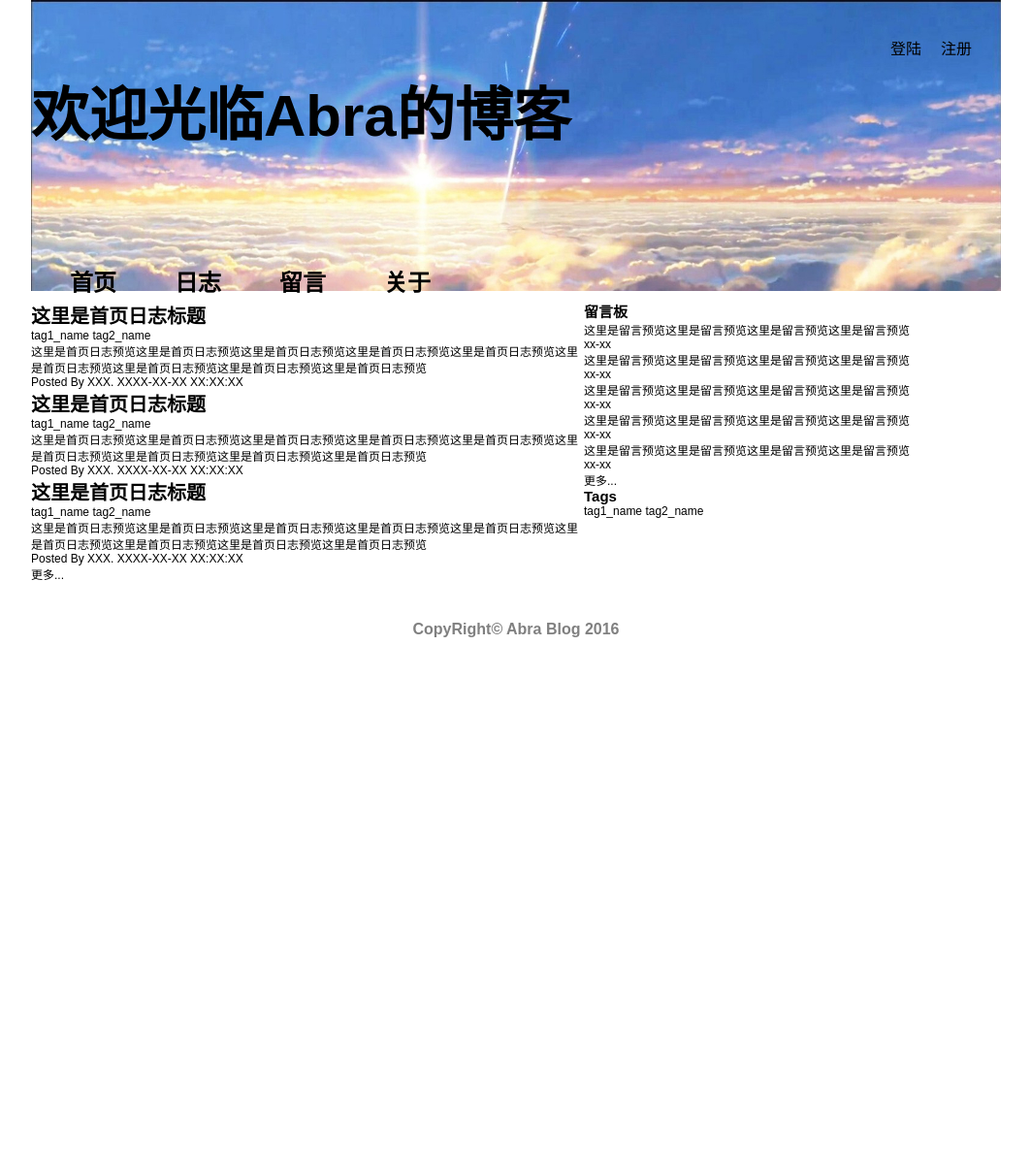
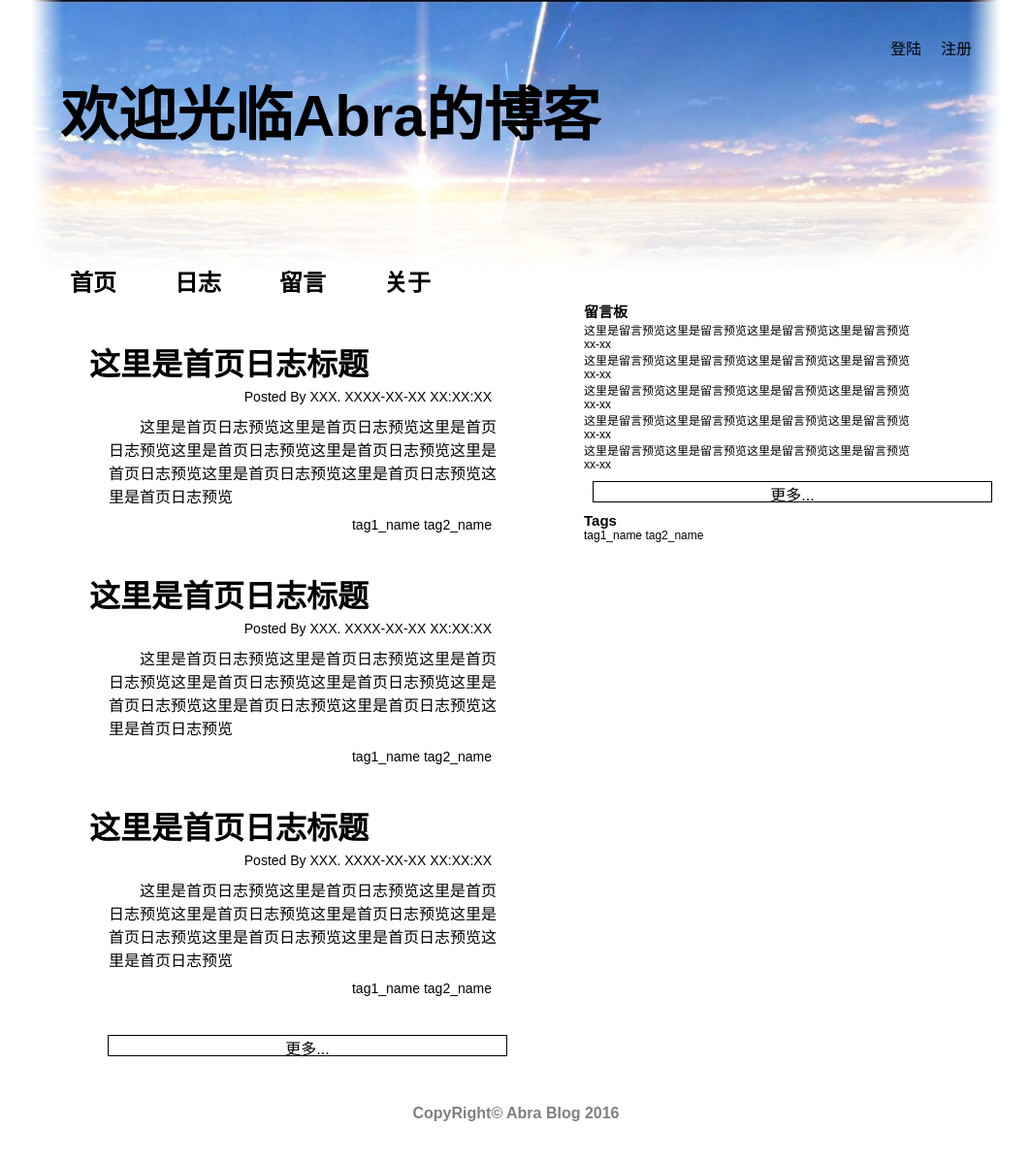
Before and after one commit to ZaraZ/MyBlog, a PHP site: page /view/index.html in a window 1280 px wide. Shown: the whole page at 97% size, without its empty margins (108-1171 px from the left). Before the commit the page ends 657 px from the top, so only its background shows below. Run offline with PHP 8.4, Linux system fonts and the light colour scheme.

Commit message:
index页面左侧布局 & 样式完成，修改header背景图片，增加渐变效果

```diff
--- a/web/www/css/default.css
+++ b/web/www/css/default.css
@@ -99,6 +99,7 @@ h3 {
 .blog-title {
     position: relative;
     top: 70px;
+    left: 30px;
     width: 570px;
 }
 
@@ -144,6 +145,7 @@ footer {
 .copyright {
     text-align: center;
     margin-top: 40px;
+    margin-bottom: 40px;
     color: gray;
     font-size: 16px;
     font-weight: bold;
--- a/web/www/css/index.css
+++ b/web/www/css/index.css
@@ -1,6 +1,48 @@
 .left {
     width: 570px;
     float: left;
+}
+.art_preview{
+  margin: 40px 60px;
+}
+
+.art_preview_title{
+  font-size: 32px;
+}
+.art_tags{
+  font-size: 14px;
+  margin-top: 5px;
+  margin-bottom: 15px;
+  padding-right: 35px;
+  text-align: right;
+}
+
+.art_preview_content{
+  font-size: 16px;
+  margin:10px auto;
+  padding-left: 20px;
+  padding-right: 20px;
+  text-indent: 2em;
+}
+
+.art_preview .posted_time{
+  font-size: 14px;
+  margin-top: 5px;
+  text-align: right;
+  padding-right: 35px;
+}
+
+.more{
+  margin: 10px auto;
+  text-align: center;
+  font-size: 16px;
+  border: 1px solid black;
+  width: 410px;
+  height: 20px;
+}
+.more_link:hover {
+    color: black;
+    font-weight: bolder;
 }
 
 .right {
--- a/web/www/view/index.html
+++ b/web/www/view/index.html
@@ -33,52 +33,51 @@
         <div class="left">
             <div class="art_preview">
                 <h2 class="art_preview_title"><a href="./artical_content.html">这里是首页日志标题</a></h2>
-                <p class="art_tags">
-                    <span id="%tag1_name"><a href="./tags_detail.html">tag1_name</a></span>
-                    <span id="%tag2_name"><a href="./tags_detail.html">tag2_name</a></span>
+                <p class="posted_time">
+                    Posted By XXX. XXXX-XX-XX XX:XX:XX
                 </p>
                 <p class="art_preview_content">
                     <a href="./artical_content.html">
                     这里是首页日志预览这里是首页日志预览这里是首页日志预览这里是首页日志预览这里是首页日志预览这里是首页日志预览这里是首页日志预览这里是首页日志预览这里是首页日志预览
                     </a>
                 </p>
-                <p class="posted_time">
-                    Posted By XXX. XXXX-XX-XX XX:XX:XX
+                <p class="art_tags">
+                    <span id="%tag1_name"><a href="./tags_detail.html">tag1_name</a></span>
+                    <span id="%tag2_name"><a href="./tags_detail.html">tag2_name</a></span>
                 </p>
             </div>
             <div class="art_preview">
                 <h2 class="art_preview_title"><a href="./artical_content.html">这里是首页日志标题</a></h2>
-                <p class="art_tags">
-                    <span id="%tag1_name"><a href="./tags_detail.html">tag1_name</a></span>
-                    <span id="%tag2_name"><a href="./tags_detail.html">tag2_name</a></span>
+                <p class="posted_time">
+                    Posted By XXX. XXXX-XX-XX XX:XX:XX
                 </p>
                 <p class="art_preview_content">
                     <a href="./artical_content.html">
                     这里是首页日志预览这里是首页日志预览这里是首页日志预览这里是首页日志预览这里是首页日志预览这里是首页日志预览这里是首页日志预览这里是首页日志预览这里是首页日志预览
                     </a>
                 </p>
-                <p class="posted_time">
-                    Posted By XXX. XXXX-XX-XX XX:XX:XX
-                </p>
-            </div>
-            <div class="art_preview">
-                <h2 class="art_preview_title"><a href="./artical_content.html">这里是首页日志标题</a></h2>
                 <p class="art_tags">
                     <span id="%tag1_name"><a href="./tags_detail.html">tag1_name</a></span>
                     <span id="%tag2_name"><a href="./tags_detail.html">tag2_name</a></span>
+                </p>
+            </div><div class="art_preview">
+                <h2 class="art_preview_title"><a href="./artical_content.html">这里是首页日志标题</a></h2>
+                <p class="posted_time">
+                    Posted By XXX. XXXX-XX-XX XX:XX:XX
                 </p>
                 <p class="art_preview_content">
                     <a href="./artical_content.html">
                     这里是首页日志预览这里是首页日志预览这里是首页日志预览这里是首页日志预览这里是首页日志预览这里是首页日志预览这里是首页日志预览这里是首页日志预览这里是首页日志预览
                     </a>
                 </p>
-                <p class="posted_time">
-                    Posted By XXX. XXXX-XX-XX XX:XX:XX
+                <p class="art_tags">
+                    <span id="%tag1_name"><a href="./tags_detail.html">tag1_name</a></span>
+                    <span id="%tag2_name"><a href="./tags_detail.html">tag2_name</a></span>
                 </p>
             </div>
-            <p class="more">
-                <a href="./artical.html">更多...</a>
-            </p>
+            <a href="./artical.html" class="more_link"><p class="more">
+                更多...
+            </p></a>
         </div>
         <div class="right">
 
@@ -132,11 +131,11 @@
           </div>
           <div class="tags_area">
               <h3 class="tags_title"><a href="./tags.html">Tags</a></h3>
-              <div class="tags_board">
-                <span id="%tag1_name"><a href="./tags_detail.html">tag1_name</a></span>
-                <span id="%tag2_name"><a href="./tags_detail.html">tag2_name</a></span>
-              </div>
-          </div>
+                <div class="tags_board">
+                    <span id="%tag1_name"><a href="./tags_detail.html">tag1_name</a></span>
+                    <span id="%tag2_name"><a href="./tags_detail.html">tag2_name</a></span>
+                </div>
+            </div>
 
         </div>
         <div class="clear-float"></div>
```
Also changed, not shown: web/www/img/header_bg.jpg.
